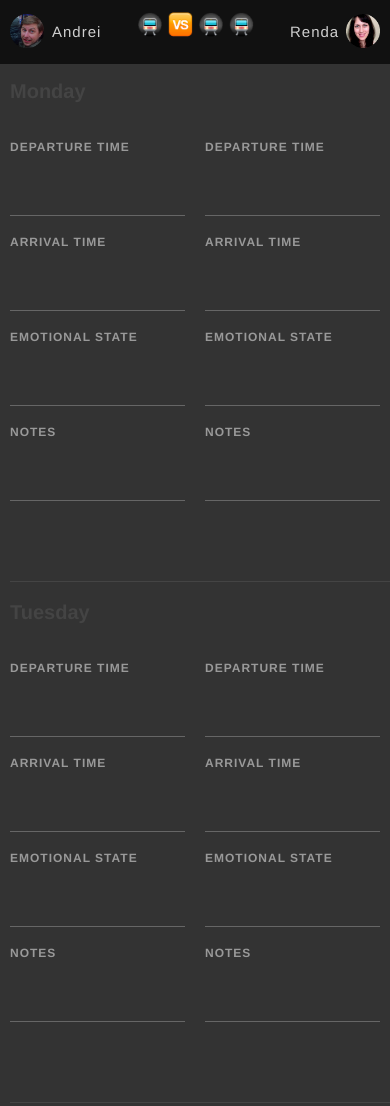
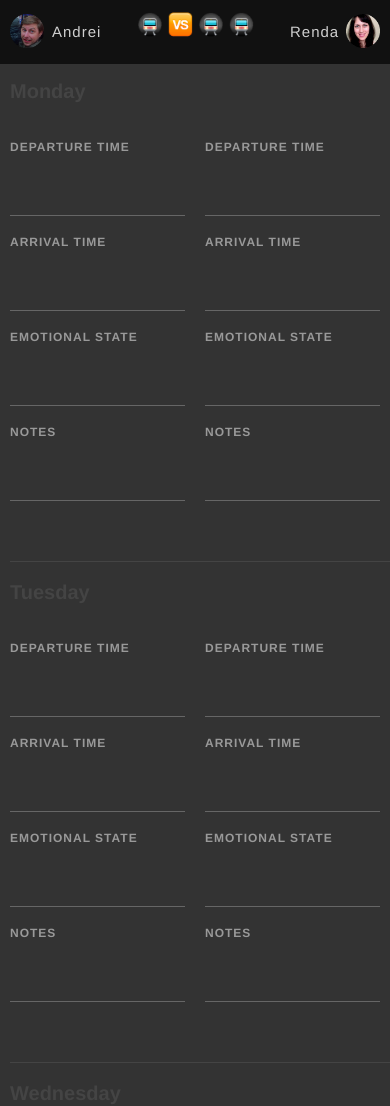
Before and after one commit to troyericg/g_train_challenge, a plain HTML site: page index.html in a window 390 px wide. Shown: the top 1106 px of the page. Drawn offline with nearby package versions, Linux system fonts and the light colour scheme.

Commit message:
minor update to mobile view

```diff
--- a/_css/main.css
+++ b/_css/main.css
@@ -475,7 +475,7 @@ a img {
 
 	#main .challenger {
 		min-height: auto;
-		padding-bottom:60px;
+		padding-bottom:40px;
 	}
 
 	#main .day {
```
